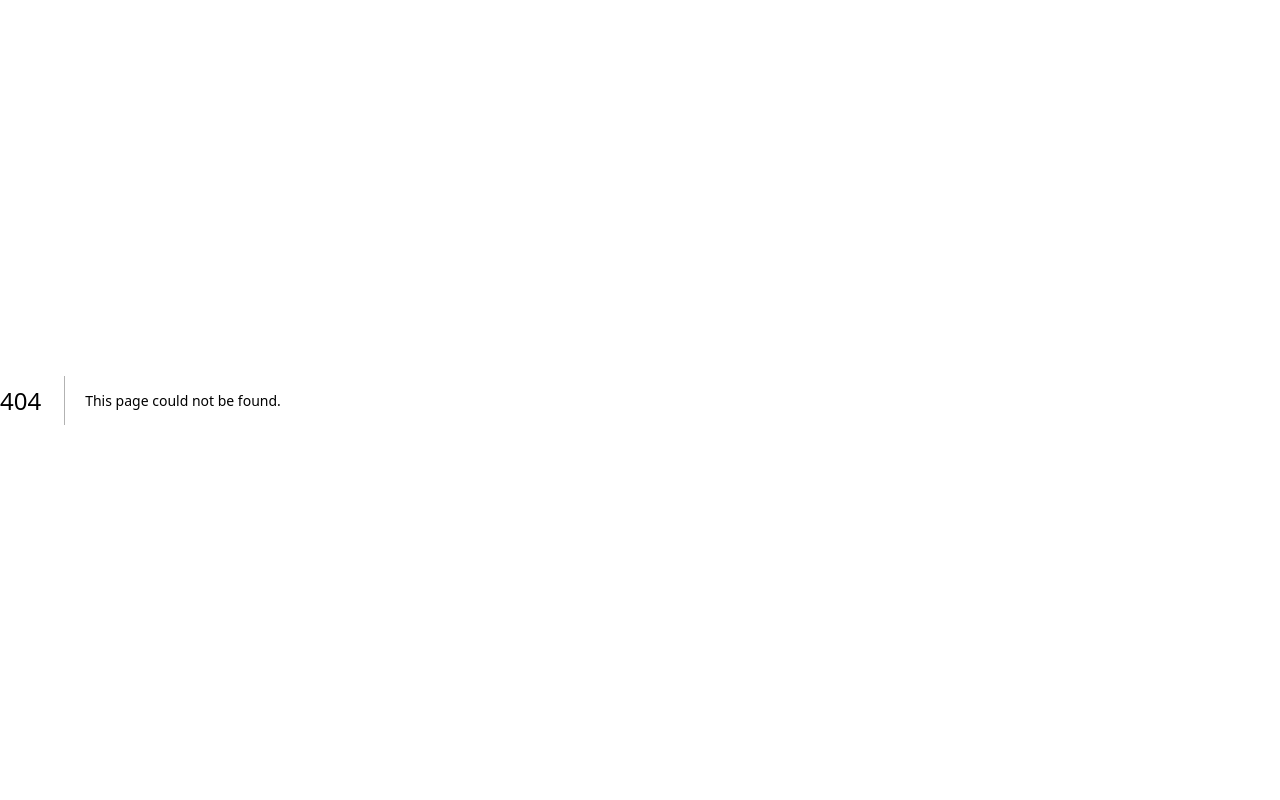
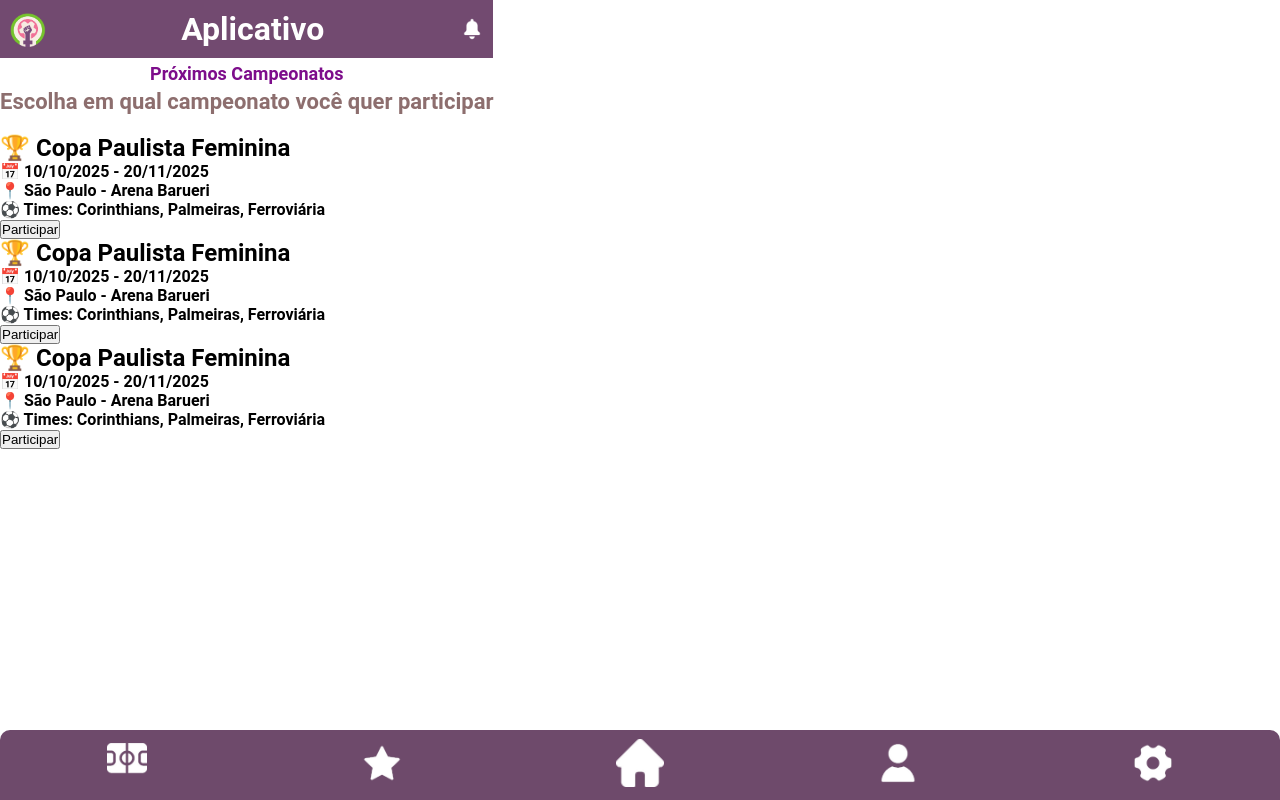
Before and after one commit to MariaEduardaAcyole/Passa_a_Bola-Fiap, a Next.js app: page /listaCampeonatos in a window 1280 px wide. Before the commit this address had no page. Built offline with nearby package versions, Linux system fonts and the light colour scheme.

Commit message:
tela lista de jogos funcioanando

```diff
--- /dev/null
+++ b/src/pages/components/ItemCampeonato.js
@@ -0,0 +1,35 @@
+"use client";
+import { useState } from "react";
+
+export default function ItemCampeonato() {
+  const [participando, setParticipando] = useState(false);
+
+  const handleParticipar = () => {
+    setParticipando(true);
+  };
+
+  return (
+    <div className="bg-white shadow-md rounded-2xl p-4 m-2 w-full">
+      <h2 className="text-lg font-bold">🏆 Copa Paulista Feminina</h2>
+      <p>📅 10/10/2025 - 20/11/2025</p>
+      <p>📍 São Paulo - Arena Barueri</p>
+      <p>⚽ Times: Corinthians, Palmeiras, Ferroviária</p>
+
+      {participando ? (
+        <button
+          disabled
+          className="mt-3 px-4 py-2 bg-gray-400 text-white rounded-xl cursor-not-allowed"
+        >
+          ✅ Inscrito
+        </button>
+      ) : (
+        <button
+          onClick={handleParticipar}
+          className="mt-3 px-4 py-2 bg-purple-600 text-white rounded-xl hover:bg-purple-700"
+        >
+          Participar
+        </button>
+      )}
+    </div>
+  );
+}
--- a/src/pages/components/MenuInferior.js
+++ b/src/pages/components/MenuInferior.js
@@ -3,7 +3,7 @@ import Link from "next/link";
 export default function MenuInferior() {
   return (
     <nav className="MenuInferior-nav-inferior">
-      <Link href="../lista-jogos"><img src="/img/icon-campo.png" alt="Bola" width={40} height={40} /></Link>
+      <Link href="../listaJogos"><img src="/img/icon-campo.png" alt="Bola" width={40} height={40} /></Link>
 
       <Link href="../feed"><img src="/img/icon-estrela.png" alt="Estrela" width={40} height={40} /></Link>
 
--- /dev/null
+++ b/src/pages/listaCampeonatos.js
@@ -0,0 +1,26 @@
+import MenuInferior from "./components/MenuInferior";
+import Header from "./components/Header";
+import ItemCampeonato from "./components/ItemCampeonato";
+
+export default function ListaCampeonatos() {
+  return (
+    <div className="listaCampeonatos-corpo">
+      {/* Header */}
+      <Header />
+
+      <h2 className="titulo-2">Próximos Campeonatos</h2>
+      <h3 className="subtitulo">Escolha em qual campeonato você quer participar</h3>
+
+      <div className="containerCampeonatos">
+        <ItemCampeonato />
+        <ItemCampeonato />
+        <ItemCampeonato />
+      </div>
+
+      {/* Menu Inferior */}
+      <MenuInferior />
+
+      <footer></footer>
+    </div>
+  );
+}
```
